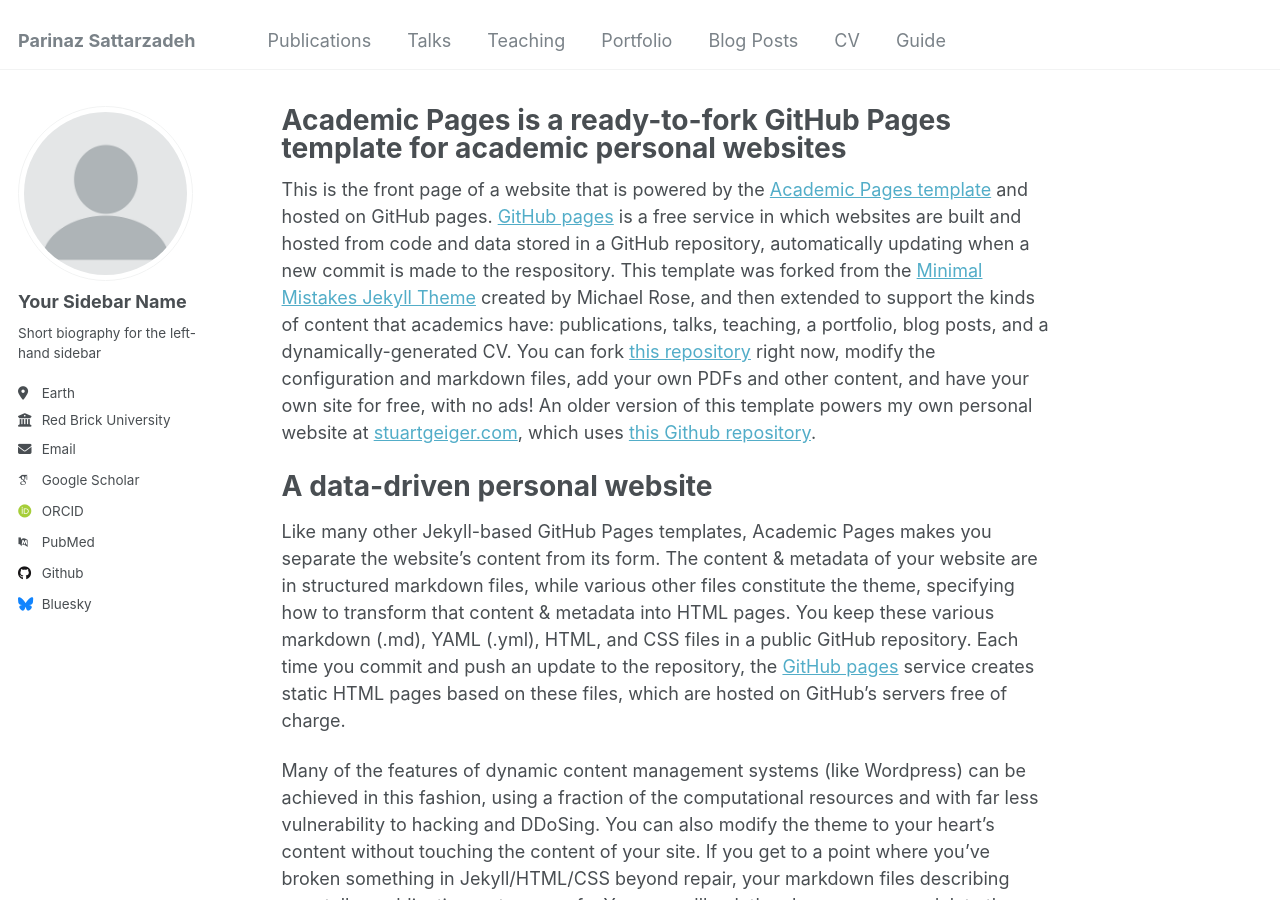
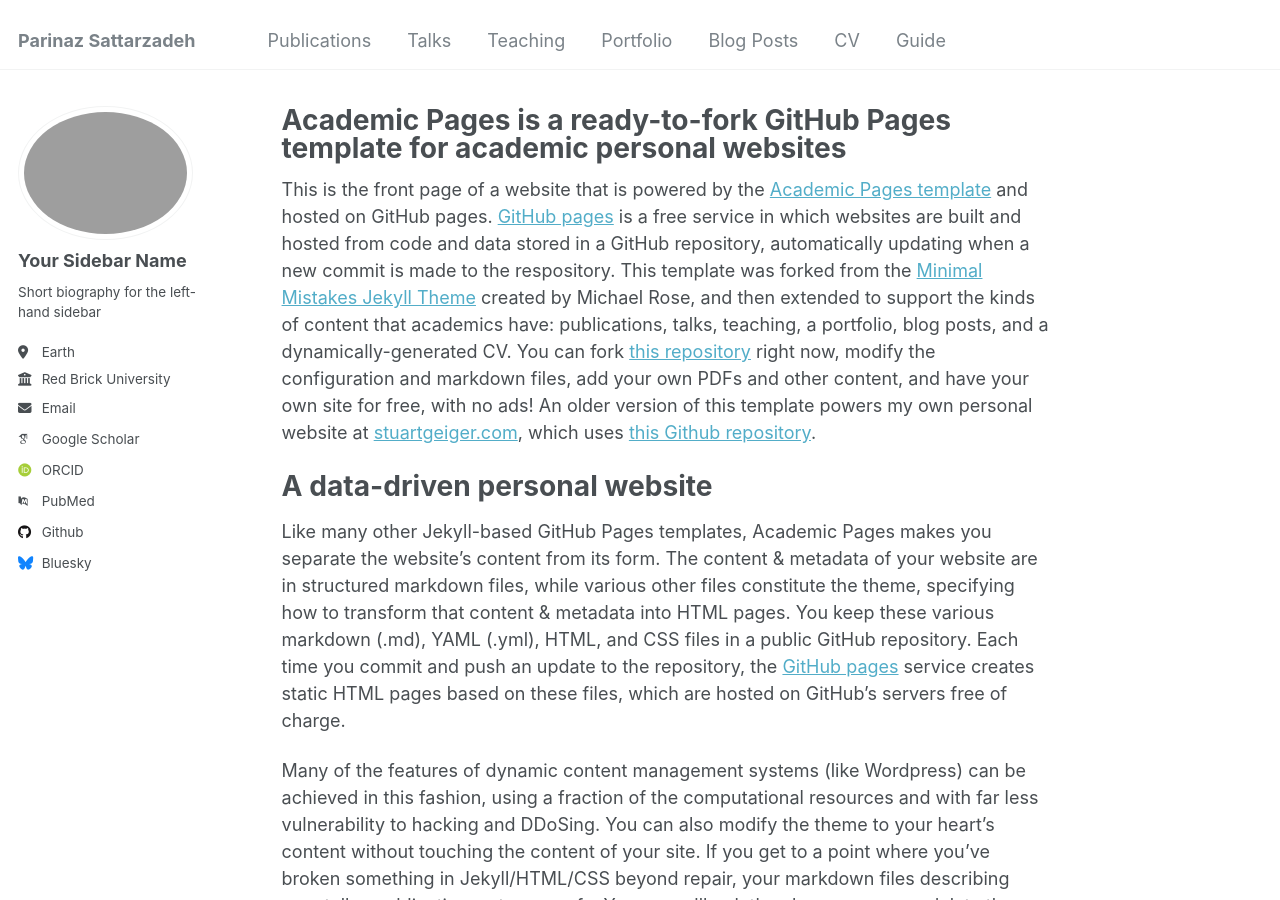
Before and after one commit to parinaz-st/parinaz-st.github.io, a Jekyll site: the page built from _pages/about.md, in a window 1280 px wide and 900 px high. Built offline with Jekyll 4.4.1, drawn with Linux system fonts in a browser that asks for light colours; some web fonts are replaced.

Commit message:
Update _config.yml

```diff
--- a/_config.yml
+++ b/_config.yml
@@ -21,7 +21,7 @@ repository               : "academicpages/academicpages.github.io"
 #               Additional customization can be done by editing /_includes/author-profile.html
 author:
   # Biographic information
-  avatar           : "profile.png"
+  avatar           : "Githubpic.JPG"
   name             : "Your Sidebar Name"
   pronouns         : # example: "she/her"
   bio              : "Short biography for the left-hand sidebar"
```
